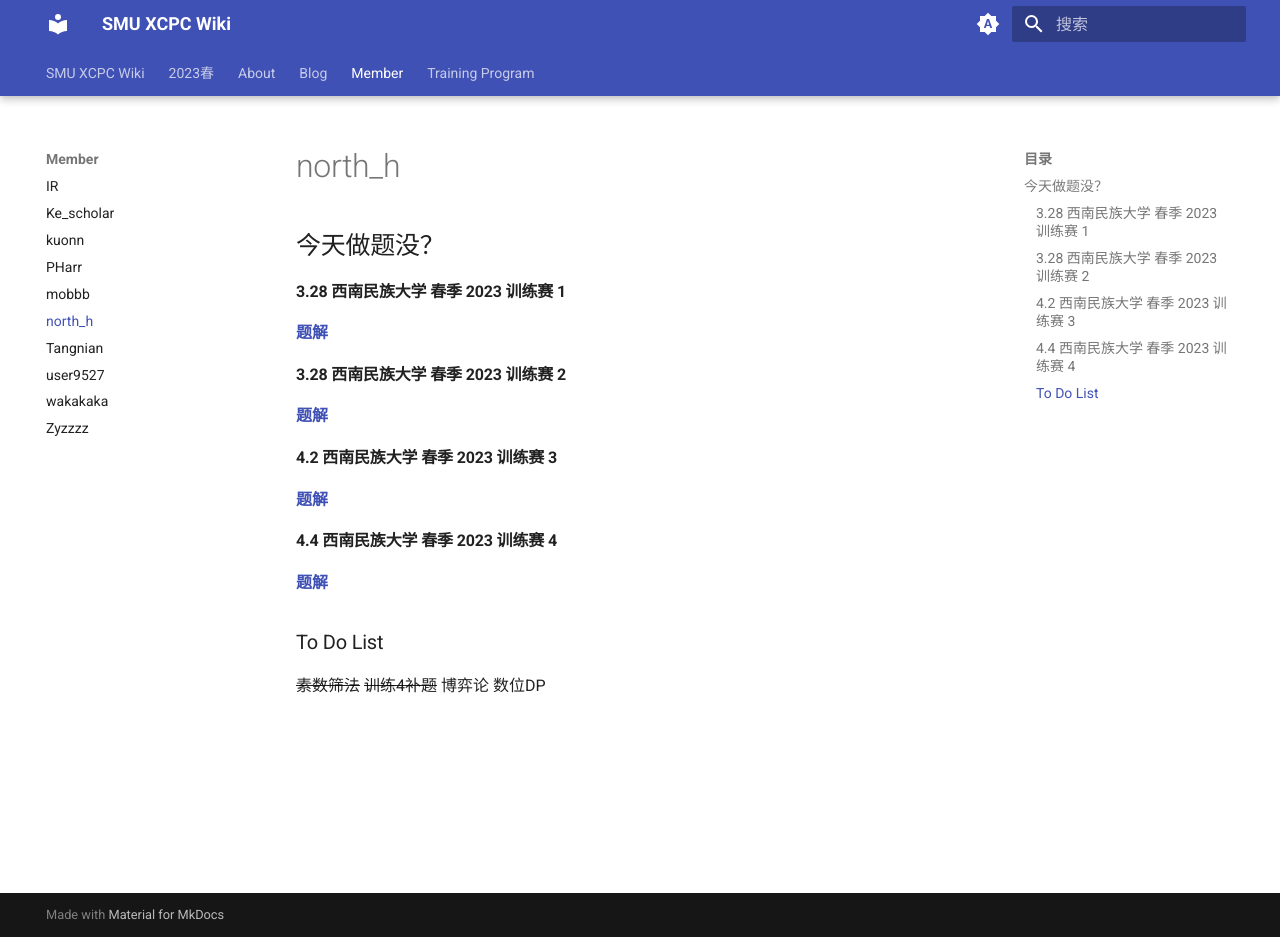
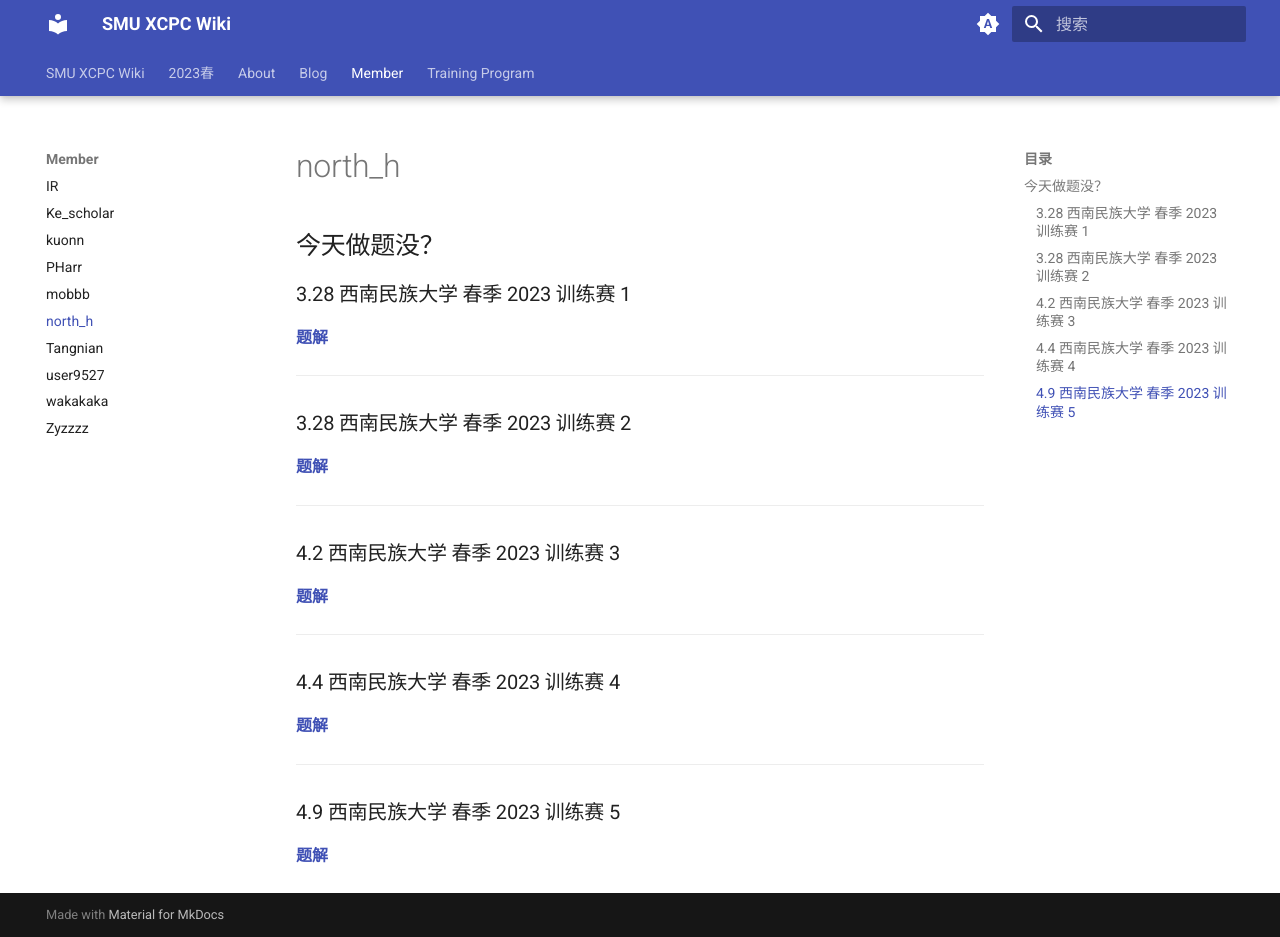
Before and after one commit to SMU-XCPC/wiki, an MkDocs documentation site: the page built from docs/Member/north_h.md, in a window 1280 px wide and 937 px high. Built offline with MkDocs 1.6.1 and Material for MkDocs 9.7.7, drawn with Linux system fonts in a browser that asks for light colours.

Commit message:
north_.h

```diff
--- a/docs/Member/north_h.md
+++ b/docs/Member/north_h.md
@@ -2,27 +2,30 @@
 
 ## 今天做题没？
 
-#### 3.28 西南民族大学 春季 2023 训练赛 1
+### 3.28 西南民族大学 春季 2023 训练赛 1
 
 **[题解](https://blog.nowcoder.net/n/27a23a05a5094a47bf1c8b108ee15ee9)**
 
+------------
 
-#### 3.28 西南民族大学 春季 2023 训练赛 2
+### 3.28 西南民族大学 春季 2023 训练赛 2
 
 **[题解](https://blog.nowcoder.net/n/77ec028264634b84ad3bbc7c035e72fa)**
 
+-------------
 
-#### 4.2 西南民族大学 春季 2023 训练赛 3
+### 4.2 西南民族大学 春季 2023 训练赛 3
 
 **[题解](https://blog.nowcoder.net/n/d327851ab58f4452899286d3259d09a8)**
 
+-------------
 
-#### 4.4  西南民族大学 春季 2023 训练赛 4
+### 4.4  西南民族大学 春季 2023 训练赛 4
 
 **[题解](https://blog.nowcoder.net/n/f7e8df3b304041a390268accf7fef986)**
 
-### To Do List
-  ~~素数筛法~~
-  ~~训练4补题~~
-    博弈论
-    数位DP
+--------------
+
+### 4.9  西南民族大学 春季 2023 训练赛 5
+
+**[题解](https://blog.nowcoder.net/n/a72340ff56ad4146a81de5c1d6ece02c)**
```
